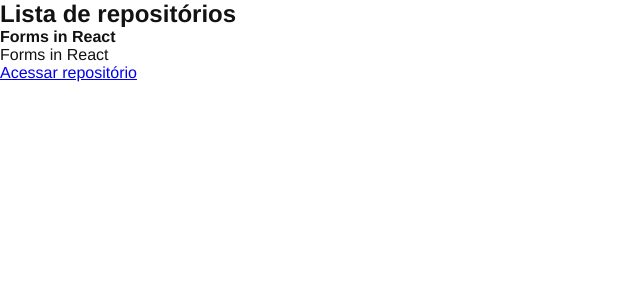
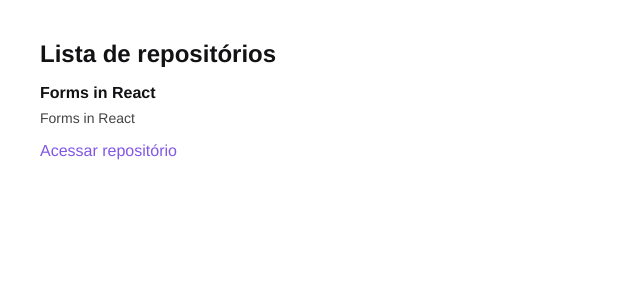
Before and after one commit to wguilherme/react-from-scratch, a React app: page / in a window 1280 px wide. Shown: the top 300 px of the page, without its empty margins (0-640 px from the left). Built offline with nearby package versions, Linux system fonts and the light colour scheme.

Commit message:
feat: add repositories css style

```diff
--- a/src/components/RepositoryList.jsx
+++ b/src/components/RepositoryList.jsx
@@ -1,3 +1,4 @@
+import '../styles/repositories.scss'
 import {RepositoryItem} from './RepositoryItem'
 
   const repository = {
@@ -9,12 +10,11 @@
 export function RepositoryList(){
   return (
     <section className="repository-list">
+
       <h1>Lista de repositórios</h1>
 
       <ul>
-        <RepositoryItem
-        repository={repository}
-        />
+        <RepositoryItem repository={repository}/>
       </ul>
     </section>
   )
--- /dev/null
+++ b/src/styles/repositories.scss
@@ -0,0 +1,34 @@
+section.repository-list {
+  margin: 40px;
+
+  h1 {
+    margin-bottom: 16px;
+  }
+
+  ul {
+    list-style: none;
+
+    li {
+      margin-bottom: 20px;
+
+      & + li {
+       margin-top: 20px;
+      }
+
+      p {
+        font-size: 14px;
+        color: #444;
+        margin-top: 8px;
+      }
+
+      a {
+        display: inline-block;
+        margin-top: 16px;
+        text-decoration: none;
+        color:#8257e6
+
+      }
+    }
+  }
+
+}
```
